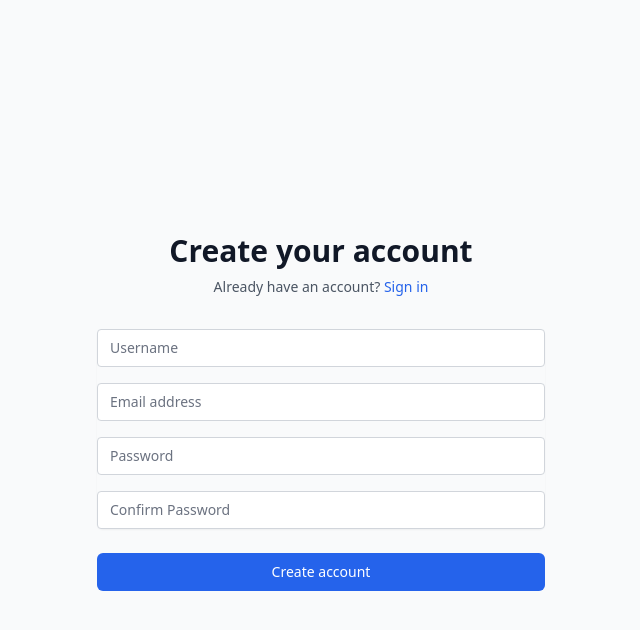
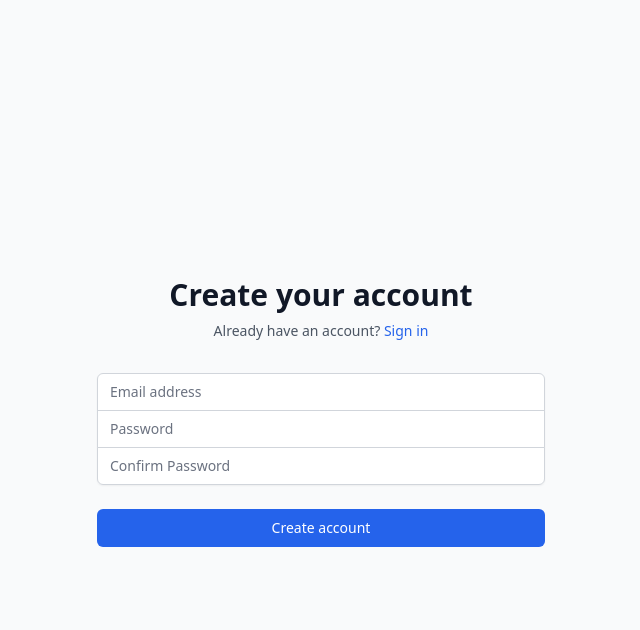
Before and after one commit to thomassimplineers/react-auth-system, a React (Create React App) app: page / in a window 1280 px wide. Both pictures are taken after a click on the button "register a new account". Shown: the top 630 px of the page, without its empty margins (319-959 px from the left). Built offline with nearby package versions, Linux system fonts and the light colour scheme.

Commit message:
Add proper Register component with Supabase integration

```diff
--- a/src/components/Register.js
+++ b/src/components/Register.js
@@ -1,8 +1,8 @@
 import { useState } from 'react';
+import { supabase } from '../lib/supabase';
 
-const Register = () => {
+const Register = ({ onLoginClick }) => {
   const [formData, setFormData] = useState({
-    username: '',
     email: '',
     password: '',
     confirmPassword: ''
@@ -10,81 +10,50 @@ const Register = () => {
   const [error, setError] = useState('');
   const [loading, setLoading] = useState(false);
 
-  const handleChange = (e) => {
-    const { name, value } = e.target;
-    setFormData(prev => ({
-      ...prev,
-      [name]: value
-    }));
-  };
-
-  const validateForm = () => {
-    if (formData.username.length < 3) {
-      setError('Username must be at least 3 characters long');
-      return false;
-    }
-
-    const emailRegex = /^[^\s@]+@[^\s@]+\.[^\s@]+$/;
-    if (!emailRegex.test(formData.email)) {
-      setError('Please enter a valid email address');
-      return false;
-    }
-
-    if (formData.password.length < 8) {
-      setError('Password must be at least 8 characters long');
-      return false;
-    }
-
-    const passwordRegex = /^(?=.*[a-z])(?=.*[A-Z])(?=.*\d)(?=.*[@$!%*?&])[A-Za-z\d@$!%*?&]{8,}$/;
-    if (!passwordRegex.test(formData.password)) {
-      setError('Password must contain at least one uppercase letter, one lowercase letter, one number, and one special character');
-      return false;
-    }
-
-    if (formData.password !== formData.confirmPassword) {
-      setError('Passwords do not match');
-      return false;
-    }
-
-    return true;
-  };
-
   const handleSubmit = async (e) => {
     e.preventDefault();
     setError('');
 
-    if (!validateForm()) {
+    // Validera lösenord
+    if (formData.password !== formData.confirmPassword) {
+      setError('Passwords do not match');
+      return;
+    }
+
+    if (formData.password.length < 6) {
+      setError('Password must be at least 6 characters');
       return;
     }
 
     setLoading(true);
 
     try {
-      const response = await fetch('/api/auth/register', {
-        method: 'POST',
-        headers: {
-          'Content-Type': 'application/json',
-        },
-        body: JSON.stringify({
-          username: formData.username,
-          email: formData.email,
-          password: formData.password
-        }),
+      // Registrera användaren med Supabase
+      const { data, error } = await supabase.auth.signUp({
+        email: formData.email,
+        password: formData.password,
       });
 
-      const data = await response.json();
+      if (error) throw error;
 
-      if (!response.ok) {
-        throw new Error(data.error || 'Registration failed');
+      if (data) {
+        // Visa bekräftelsemeddelande och redirect till login
+        alert('Registration successful! Please check your email for verification.');
+        onLoginClick();
       }
-
-      console.log('Registration successful:', data);
 
     } catch (err) {
       setError(err.message || 'An error occurred during registration');
     } finally {
       setLoading(false);
     }
+  };
+
+  const handleChange = (e) => {
+    setFormData(prev => ({
+      ...prev,
+      [e.target.name]: e.target.value
+    }));
   };
 
   return (
@@ -97,8 +66,8 @@ const Register = () => {
           <p className="mt-2 text-center text-sm text-gray-600">
             Already have an account?{' '}
             <button
-              onClick={() => console.log('Navigate to login')}
-              className="font-medium text-blue-600 hover:text-blue-500"
+              onClick={onLoginClick}
+              className="font-medium text-blue-600 hover:text-blue-500 focus:outline-none"
             >
               Sign in
             </button>
@@ -112,22 +81,7 @@ const Register = () => {
             </div>
           )}
 
-          <div className="rounded-md shadow-sm space-y-4">
-            <div>
-              <label htmlFor="username" className="sr-only">Username</label>
-              <input
-                id="username"
-                name="username"
-                type="text"
-                required
-                className="appearance-none rounded relative block w-full px-3 py-2 border border-gray-300 placeholder-gray-500 text-gray-900 focus:outline-none focus:ring-blue-500 focus:border-blue-500 focus:z-10 sm:text-sm"
-                placeholder="Username"
-                value={formData.username}
-                onChange={handleChange}
-                disabled={loading}
-              />
-            </div>
-
+          <div className="rounded-md shadow-sm -space-y-px">
             <div>
               <label htmlFor="email" className="sr-only">Email address</label>
               <input
@@ -135,14 +89,13 @@ const Register = () => {
                 name="email"
                 type="email"
                 required
-                className="appearance-none rounded relative block w-full px-3 py-2 border border-gray-300 placeholder-gray-500 text-gray-900 focus:outline-none focus:ring-blue-500 focus:border-blue-500 focus:z-10 sm:text-sm"
+                className="appearance-none rounded-none relative block w-full px-3 py-2 border border-gray-300 placeholder-gray-500 text-gray-900 rounded-t-md focus:outline-none focus:ring-blue-500 focus:border-blue-500 focus:z-10 sm:text-sm"
                 placeholder="Email address"
                 value={formData.email}
                 onChange={handleChange}
                 disabled={loading}
               />
             </div>
-
             <div>
               <label htmlFor="password" className="sr-only">Password</label>
               <input
@@ -150,14 +103,13 @@ const Register = () => {
                 name="password"
                 type="password"
                 required
-                className="appearance-none rounded relative block w-full px-3 py-2 border border-gray-300 placeholder-gray-500 text-gray-900 focus:outline-none focus:ring-blue-500 focus:border-blue-500 focus:z-10 sm:text-sm"
+                className="appearance-none rounded-none relative block w-full px-3 py-2 border border-gray-300 placeholder-gray-500 text-gray-900 focus:outline-none focus:ring-blue-500 focus:border-blue-500 focus:z-10 sm:text-sm"
                 placeholder="Password"
                 value={formData.password}
                 onChange={handleChange}
                 disabled={loading}
               />
             </div>
-
             <div>
               <label htmlFor="confirmPassword" className="sr-only">Confirm Password</label>
               <input
@@ -165,7 +117,7 @@ const Register = () => {
                 name="confirmPassword"
                 type="password"
                 required
-                className="appearance-none rounded relative block w-full px-3 py-2 border border-gray-300 placeholder-gray-500 text-gray-900 focus:outline-none focus:ring-blue-500 focus:border-blue-500 focus:z-10 sm:text-sm"
+                className="appearance-none rounded-none relative block w-full px-3 py-2 border border-gray-300 placeholder-gray-500 text-gray-900 rounded-b-md focus:outline-none focus:ring-blue-500 focus:border-blue-500 focus:z-10 sm:text-sm"
                 placeholder="Confirm Password"
                 value={formData.confirmPassword}
                 onChange={handleChange}
@@ -178,20 +130,8 @@ const Register = () => {
             <button
               type="submit"
               disabled={loading}
-              className={`group relative w-full flex justify-center py-2 px-4 border border-transparent text-sm font-medium rounded-md text-white ${
-                loading
-                  ? 'bg-blue-400 cursor-not-allowed'
-                  : 'bg-blue-600 hover:bg-blue-700 focus:outline-none focus:ring-2 focus:ring-offset-2 focus:ring-blue-500'
-              }`}
+              className={`group relative w-full flex justify-center py-2 px-4 border border-transparent text-sm font-medium rounded-md text-white ${loading ? 'bg-blue-400 cursor-not-allowed' : 'bg-blue-600 hover:bg-blue-700 focus:outline-none focus:ring-2 focus:ring-offset-2 focus:ring-blue-500'}`}
             >
-              {loading ? (
-                <span className="absolute left-0 inset-y-0 flex items-center pl-3">
-                  <svg className="animate-spin h-5 w-5 text-white" xmlns="http://www.w3.org/2000/svg" fill="none" viewBox="0 0 24 24">
-                    <circle className="opacity-25" cx="12" cy="12" r="10" stroke="currentColor" strokeWidth="4"></circle>
-                    <path className="opacity-75" fill="currentColor" d="M4 12a8 8 0 018-8V0C5.373 0 0 5.373 0 12h4zm2 5.291A7.962 7.962 0 014 12H0c0 3.042 1.135 5.824 3 7.938l3-2.647z"></path>
-                  </svg>
-                </span>
-              ) : null}
               {loading ? 'Creating account...' : 'Create account'}
             </button>
           </div>
```
